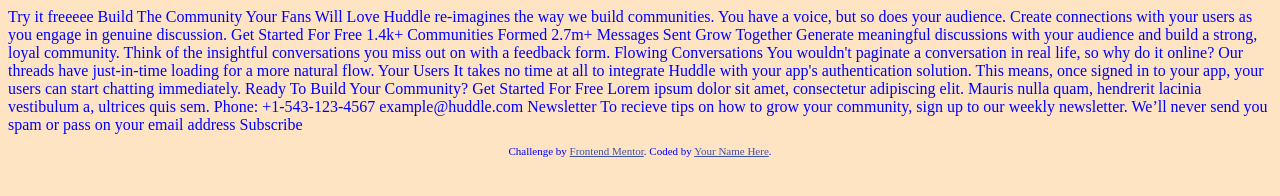
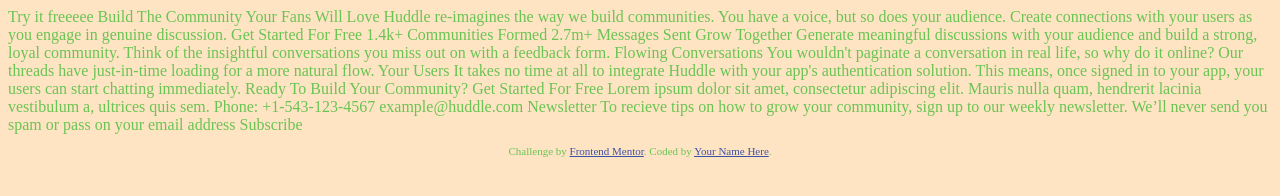
Before and after one commit to bloomdd11/huddle-landing-page-with-curved-sections-master, a plain HTML site: page index.html in a window 1280 px wide. Drawn offline with Linux system fonts and the light colour scheme.

Commit message:
scss changed

```diff
--- a/stylesheet/main.scss
+++ b/stylesheet/main.scss
@@ -1,4 +1,4 @@
 body {
-    color: blue;
+    color: rgb(105, 196, 83);
     background-color: bisque;
 }
```
Also changed, not shown: stylesheet/main.css, 1 other file.
